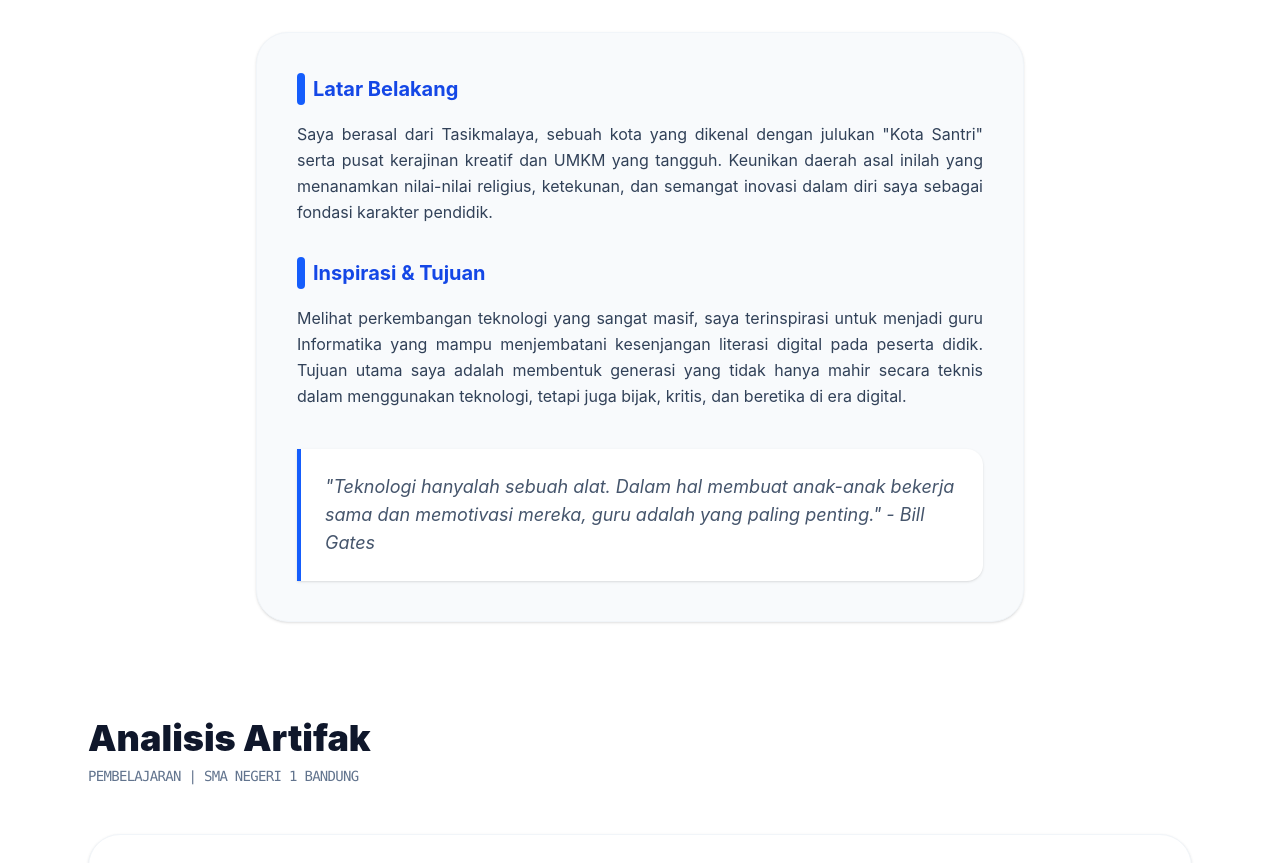
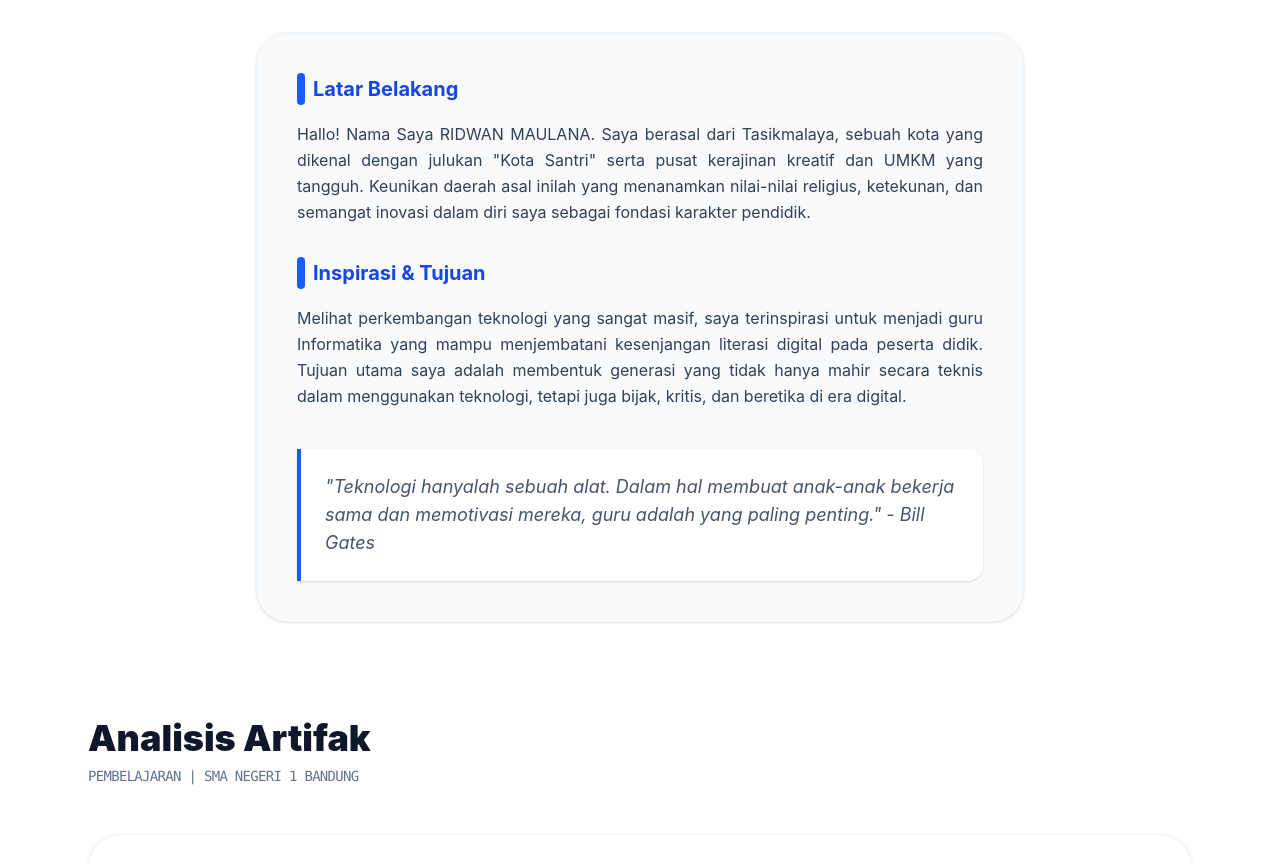
Before and after one commit to hirridwan/ppg, a React (Vite) app: page / in a window 1280 px wide. Shown: the part 1100-1963 px from the top of the page. Built offline with nearby package versions, Linux system fonts and the light colour scheme.

Commit message:
update v2.1

```diff
--- a/src/App.jsx
+++ b/src/App.jsx
@@ -112,7 +112,7 @@ const App = () => {
             </h3>
             <div className="prose prose-sm md:prose-base prose-slate max-w-none text-slate-700 leading-relaxed text-justify space-y-4 mb-8">
               <p>
-                Saya berasal dari Tasikmalaya, sebuah kota yang dikenal dengan julukan "Kota Santri" serta pusat kerajinan kreatif dan UMKM yang tangguh. Keunikan daerah asal inilah yang menanamkan nilai-nilai religius, ketekunan, dan semangat inovasi dalam diri saya sebagai fondasi karakter pendidik.
+                Hallo! Nama Saya RIDWAN MAULANA. Saya berasal dari Tasikmalaya, sebuah kota yang dikenal dengan julukan "Kota Santri" serta pusat kerajinan kreatif dan UMKM yang tangguh. Keunikan daerah asal inilah yang menanamkan nilai-nilai religius, ketekunan, dan semangat inovasi dalam diri saya sebagai fondasi karakter pendidik.
               </p>
             </div>
 
```
